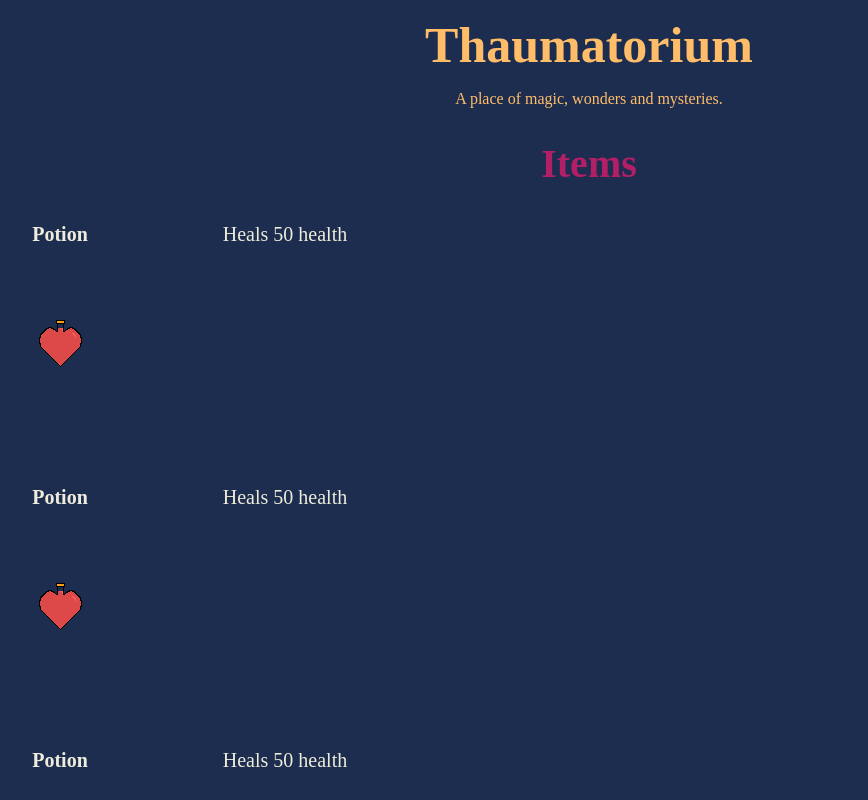
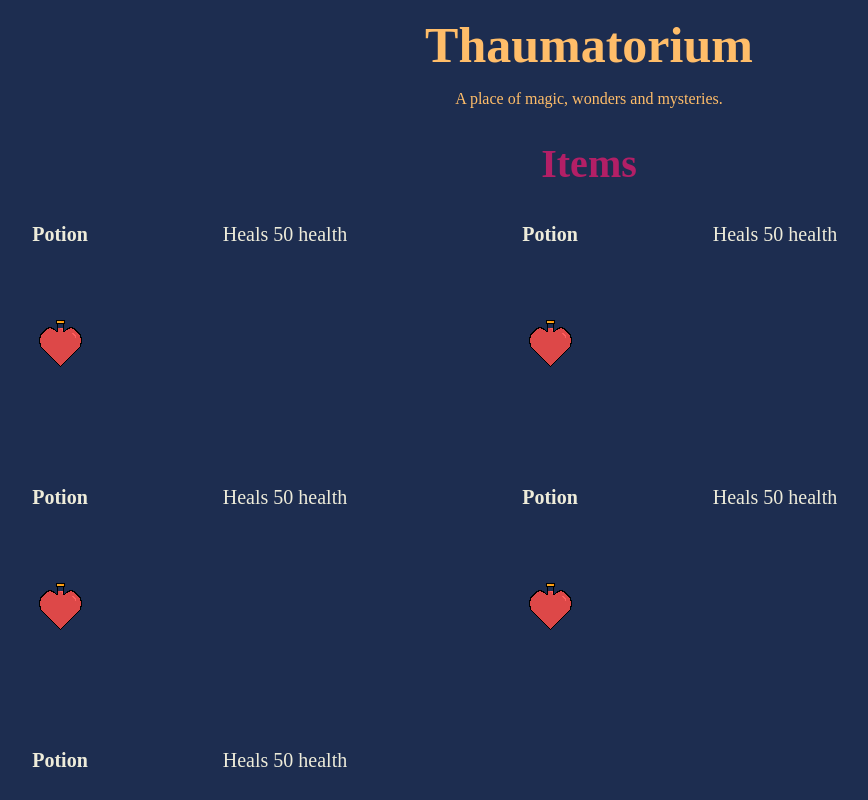
Before and after one commit to julesnuggy/thaumatorium, a React app in the folder frontend/: page /items in a window 1280 px wide. Shown: the top 800 px of the page, without its empty margins (51-919 px from the left). Built offline with nearby package versions, Linux system fonts and the light colour scheme.

Commit message:
Add styles to Items page

```diff
--- /dev/null
+++ b/frontend/src/pages/Items.module.scss
@@ -0,0 +1,4 @@
+.productsContainer {
+  display: flex;
+  flex-wrap: wrap;
+}
--- a/frontend/src/pages/Items.tsx
+++ b/frontend/src/pages/Items.tsx
@@ -3,13 +3,17 @@ import React from 'react';
 import Page from "../components/Page/Page";
 import Product from "../components/Product/Product";
 
+import styles from './Items.module.scss';
+
 const Items = () => (
   <Page title="Items">
-    <Product title="Potion" imageName="heartPotion" description="Heals 50 health" />
-    <Product title="Potion" imageName="heartPotion" description="Heals 50 health" />
-    <Product title="Potion" imageName="heartPotion" description="Heals 50 health" />
-    <Product title="Potion" imageName="heartPotion" description="Heals 50 health" />
-    <Product title="Potion" imageName="heartPotion" description="Heals 50 health" />
+    <div className={styles.productsContainer}>
+      <Product title="Potion" imageName="heartPotion" description="Heals 50 health" />
+      <Product title="Potion" imageName="heartPotion" description="Heals 50 health" />
+      <Product title="Potion" imageName="heartPotion" description="Heals 50 health" />
+      <Product title="Potion" imageName="heartPotion" description="Heals 50 health" />
+      <Product title="Potion" imageName="heartPotion" description="Heals 50 health" />
+    </div>
   </Page>
 );
 
```
